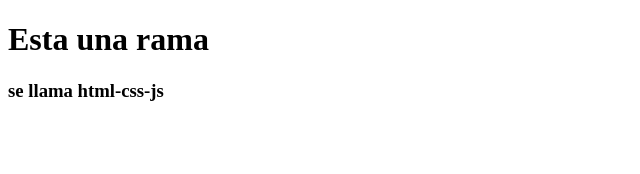
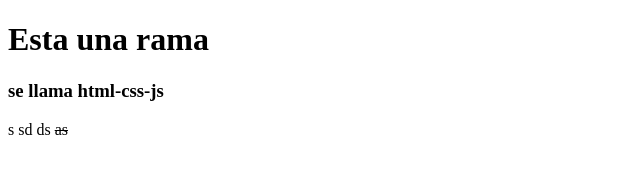
Before and after one commit to sebastianVH/global-7A, a plain HTML site: page index.html in a window 1280 px wide. Shown: the full height of the page, 0-640 px from the left. Drawn offline with Linux system fonts and the light colour scheme.

Commit message:
hice cambios en mi carpeta

```diff
--- a/index.html
+++ b/index.html
@@ -9,5 +9,9 @@
 <body>
     <h1>Esta una rama</h1>
     <h3>se llama html-css-js</h3>
+    s
+    sd
+    ds
+    <s>as</s>
 </body>
 </html>
```
